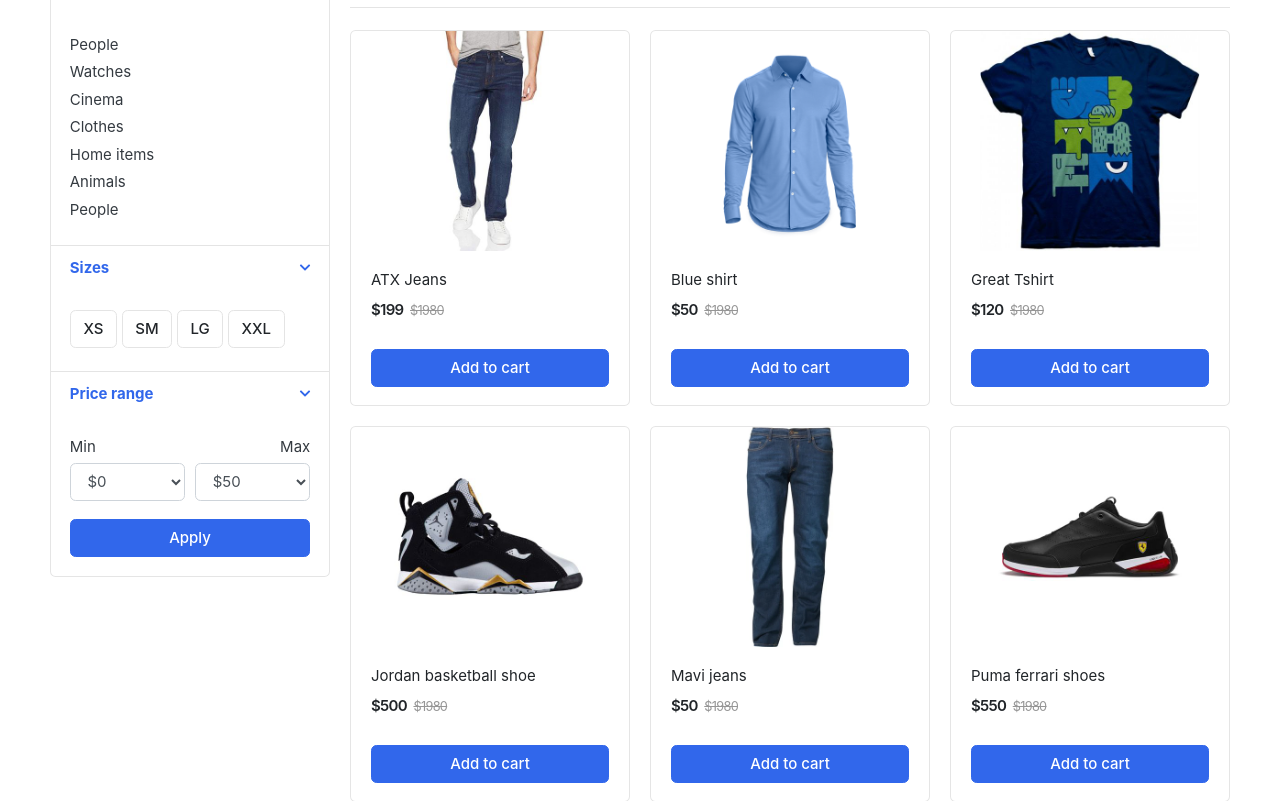
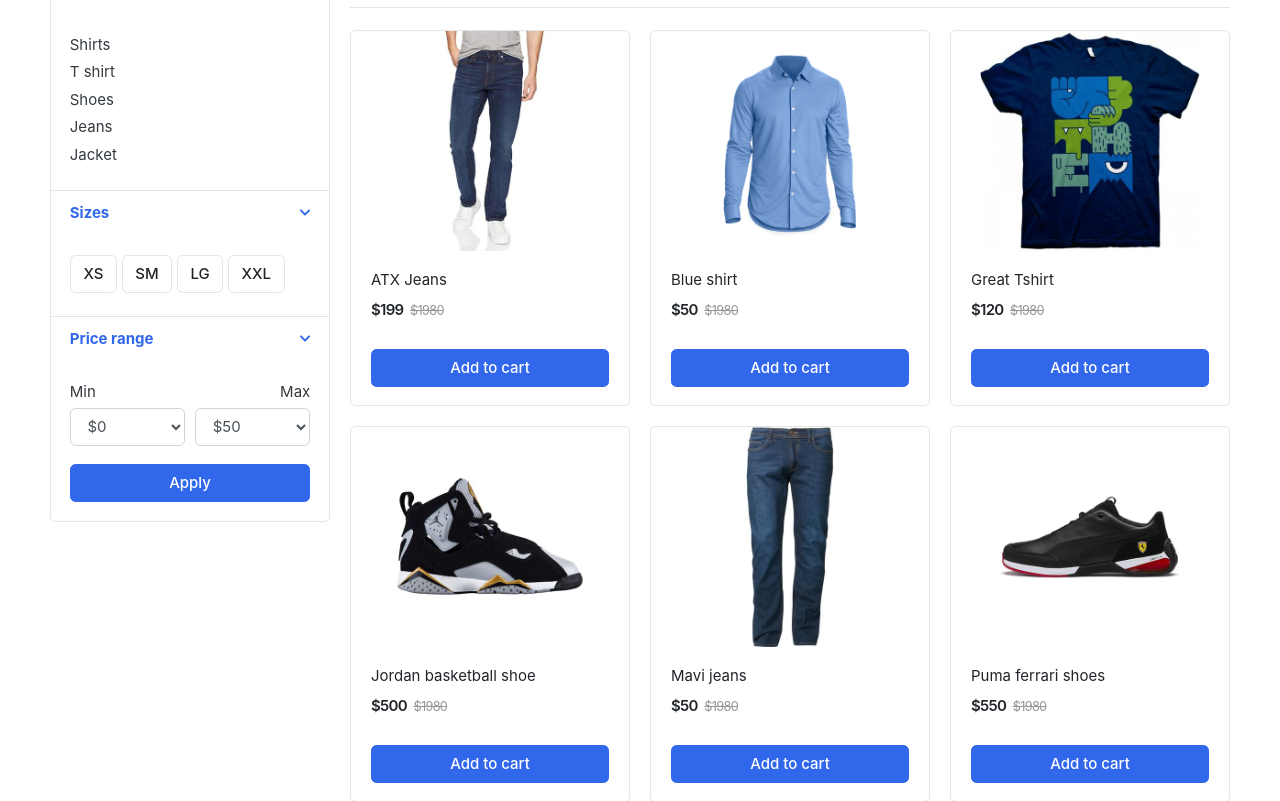
Before and after one commit to adilhussain10/Shopkart, a Django app: page /store/ in a window 1280 px wide. Shown: the part 285-1086 px from the top of the page. Run offline with Django 5.2, Linux system fonts and the light colour scheme; data comes from the database, SQL or seed files in the repository; some libraries are stand-ins or nearby versions; some web fonts are replaced.

Commit message:
Initial commit

```diff
--- /dev/null
+++ b/category/context_processors.py
@@ -0,0 +1,5 @@
+from .models import Category
+
+def menu_links(request):
+    links = Category.objects.all()
+    return dict(links=links)
--- a/category/models.py
+++ b/category/models.py
@@ -1,5 +1,5 @@
 from django.db import models
-
+from django.urls import reverse
 # Create your models here.
 class Category(models.Model):
     category_name=models.CharField(max_length=50,unique=True)
@@ -15,5 +15,11 @@
         verbose_name_plural = 'categories'
 
 
+
+
+def get_url(self):
+    return reverse('product_by_category,args=[self.slug]')
+
+
 def __str__(self):
     return self.category_name
--- a/eshop/settings.py
+++ b/eshop/settings.py
@@ -63,6 +63,7 @@
                 'django.template.context_processors.request',
                 'django.contrib.auth.context_processors.auth',
                 'django.contrib.messages.context_processors.messages',
+                'category.context_processors.menu_links',
             ],
         },
     },
--- a/store/urls.py
+++ b/store/urls.py
@@ -5,5 +5,5 @@
 
 urlpatterns = [
    path('',views.store,name='store'),
-   path('<slug:category_slug>/',views.store,name='products_by_category'),
+   path('<slug:category_slug>/',views.store, name='products_by_category'),
 ]
--- a/store/views.py
+++ b/store/views.py
@@ -3,27 +3,23 @@
 from category.models import Category
 
 
-# Create your views here.
-def store(request,category_slug=None):
-    categories=None
-    products=None
 
+def store(request, category_slug=None):
+    categories = None
+    products = None
 
+    if category_slug != None:
+        categories = get_object_or_404(Category, slug=category_slug)
+        products = Product.objects.filter(category=categories, is_available=True)
 
-    if category_slug != None :
-        categories=get_object_or_404(Category,slug=category_slug)
-        products = Product.objects.filter(category=categories, is_available=True)
-        product_count=products.count()
+        product_count = products.count()
+    else:
+        products = Product.objects.all().filter(is_available=True)
 
-    else:
-        products=Product.objects.all().filter(is_available=True)
-        product_count=products.count()
+        product_count = products.count()
 
-
-
-        context={
-            'products': products,
-            'category': categories,
-        }
-
-        return render(request,'store/store.html',context)
+    context = {
+        'products': products,
+        'category': categories,
+    }
+    return render(request, 'store/store.html', context)
--- a/templates/includes/navbar.html
+++ b/templates/includes/navbar.html
@@ -37,13 +37,11 @@
 				<i class="fa fa-bars"></i> All category
 			</button>
 			<div class="dropdown-menu">
-				<a class="dropdown-item" href="#">Machinery / Mechanical Parts / Tools </a>
-				<a class="dropdown-item" href="#">Consumer Electronics / Home Appliances </a>
-				<a class="dropdown-item" href="#">Auto / Transportation</a>
-				<a class="dropdown-item" href="#">Apparel / Textiles / Timepieces </a>
-				<a class="dropdown-item" href="#">Home & Garden / Construction / Lights </a>
-				<a class="dropdown-item" href="#">Beauty & Personal Care / Health </a>
-			</div>
+            <a class="dropdown-item" href="{% url 'store' %}">All Products </a>
+            {% for category in links %}
+             <a class="dropdown-item" href="{{ category.get_url }}">{{ category.category_name }} </a>
+             {% endfor %}
+            </div>
 		</div>
 	</div>
 	<a href="./store.html" class="btn btn-outline-primary">Store</a>
--- a/templates/store/store.html
+++ b/templates/store/store.html
@@ -26,13 +26,10 @@
 			<div class="card-body">
 
 				<ul class="list-menu">
-				<li><a href="#">People  </a></li>
-				<li><a href="#">Watches </a></li>
-				<li><a href="#">Cinema  </a></li>
-				<li><a href="#">Clothes  </a></li>
-				<li><a href="#">Home items </a></li>
-				<li><a href="#">Animals</a></li>
-				<li><a href="#">People </a></li>
+					{% for category in links %}
+				<li><a href="{{ category.get_url }}">{{ category.category_name }} </a></li>
+				    {% endfor %}
+
 				</ul>
 
 			</div> <!-- card-body.// -->
```
